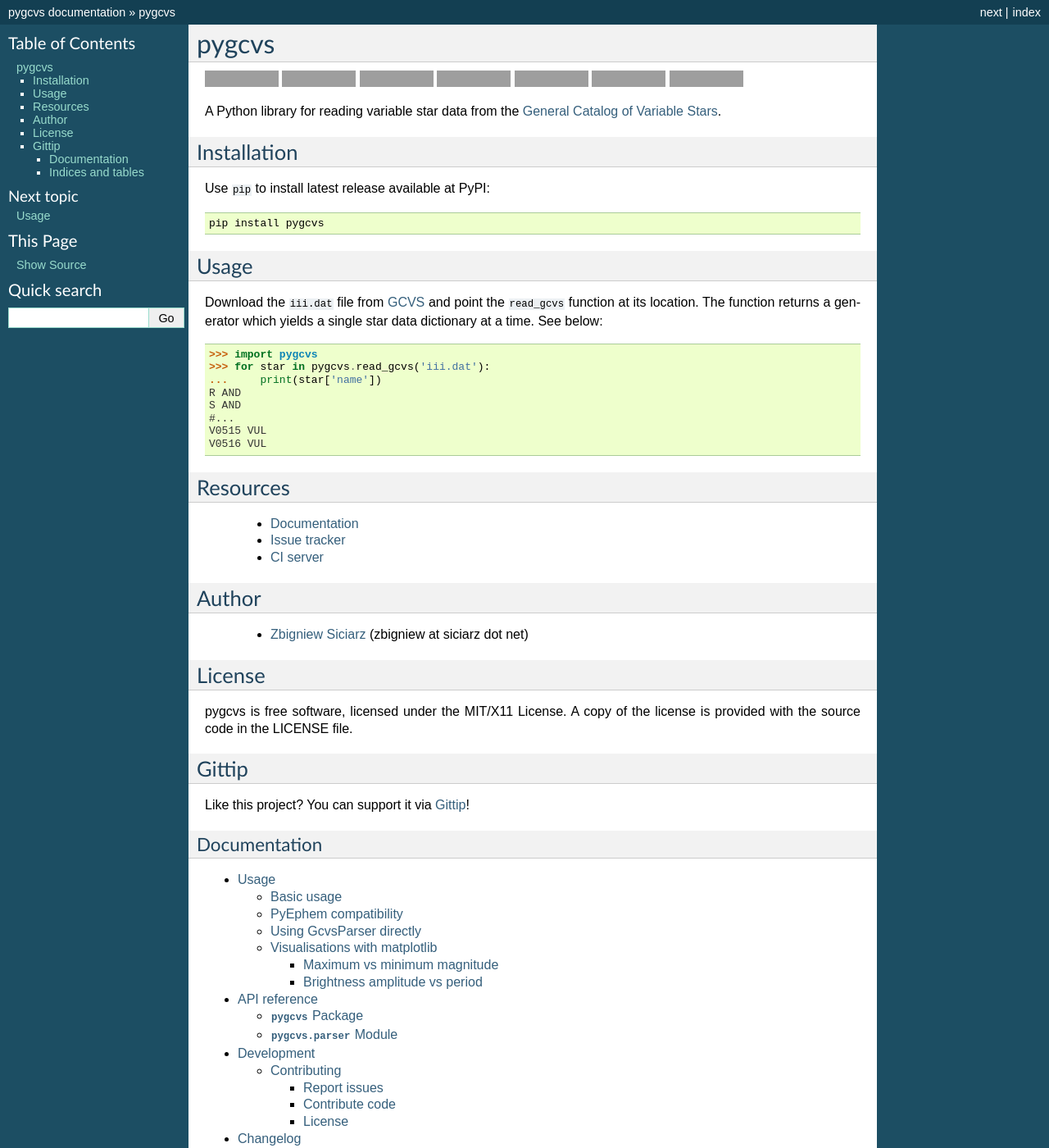
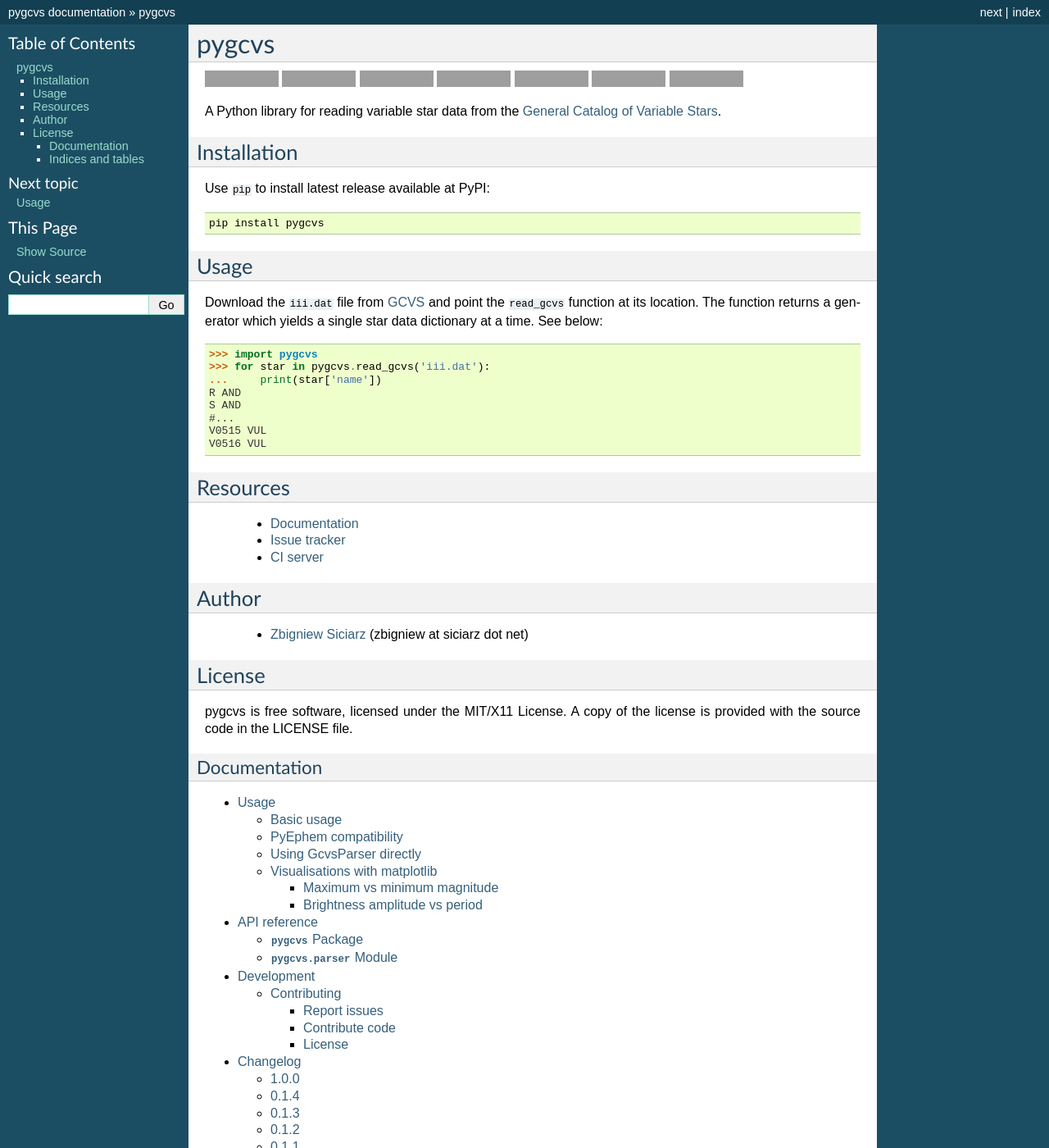
Before and after one commit to zsiciarz/pygcvs, a Sphinx documentation site: the page built from docs/index.rst, in a window 1280 px wide and 1400 px high, cut to the strip 0-1400 px from the top of the window. Shown: the whole strip at 82% size. Built offline with Sphinx 7.4.7, drawn with Linux system fonts in a browser that asks for light colours; grey boxes are pictures that could not be loaded.

Commit message:
Remove gittip note from docs.

```diff
--- a/docs/index.rst
+++ b/docs/index.rst
@@ -4,13 +4,6 @@
    contain the root `toctree` directive.
 
 .. include:: ../README.rst
-
-Gittip
-------
-
-Like this project? You can support it via `Gittip`_!
-
-.. _`Gittip`: https://www.gittip.com/zsiciarz
 
 Documentation
 =============
```
